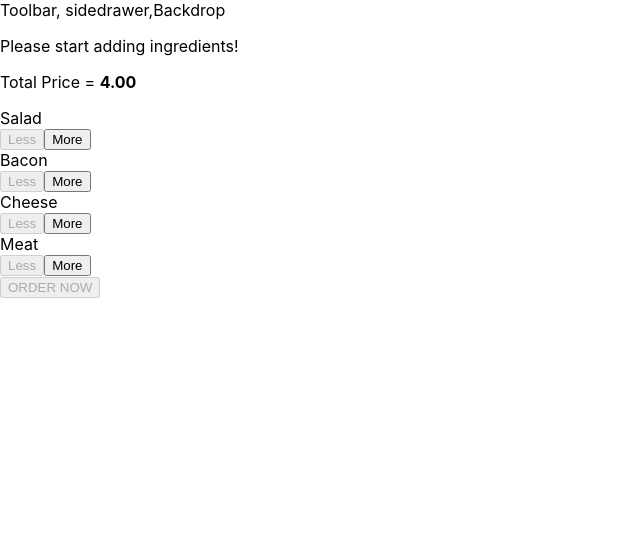
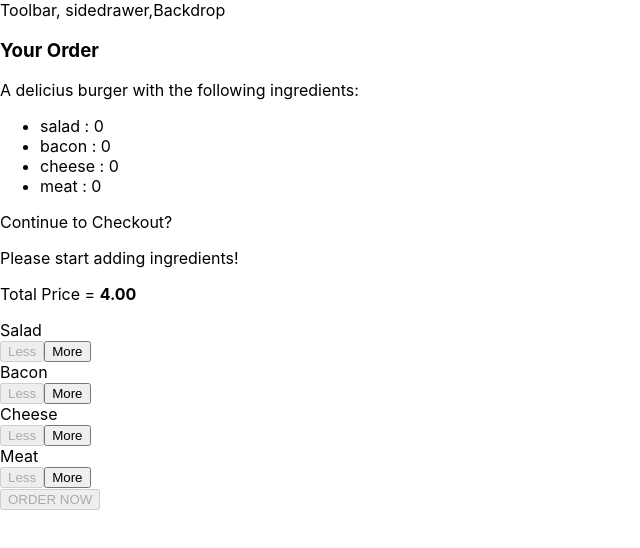
Before and after one commit to c8myapp/udburger, a React app: page / in a window 1280 px wide. Shown: the top 548 px of the page, without its empty margins (0-640 px from the left). Built offline with nearby package versions, Linux system fonts and the light colour scheme.

Commit message:
modal pop up add sumary ingredient is content for modal

```diff
--- a/src/components/burger/Burger.css
+++ b/src/components/burger/Burger.css
@@ -2,13 +2,11 @@
     width: 100%;
     margin: auto;
     height: 250px;
-	overflow: auto;
+    overflow: scroll;
     text-align: center;
     font-weight: bold;
     font-size: 1.2rem;
 }
-
-
 
 @media (min-width: 500px) and (min-height: 400px) {
     .Burger {
--- /dev/null
+++ b/src/components/burger/orderSummary/OrderSummary.jsx
@@ -0,0 +1,21 @@
+import React from "react";
+import ContainerChild from "../../../hoc/ContainerChild";
+const OrderSummary = props => {
+  const ingredientSummary = Object.keys(props.ingredients).map(igKey => {
+    return (
+      <li key={igKey}>
+        <span style={{}}>{igKey}</span> : {props.ingredients[igKey]}
+      </li>
+    );
+  });
+  return (
+    <ContainerChild>
+      <h3>Your Order</h3>
+      <p>A delicius burger with the following ingredients:</p>
+      <ul>{ingredientSummary}</ul>
+	  <p>Continue to Checkout?</p>
+    </ContainerChild>
+  );
+};
+
+export default OrderSummary;
--- /dev/null
+++ b/src/components/ui/modal/Modal.css
@@ -0,0 +1,20 @@
+.Modal {
+    position: fixed;
+    z-index: 500;
+    background-color: white;
+    width: 70%;
+    border: 1px solid #ccc;
+    box-shadow: 1px 1px 1px black;
+    padding: 16px;
+    left: 15%;
+    top: 30%;
+    box-sizing: border-box;
+    transition: all 0.3s ease-out;
+}
+
+@media (min-width: 600px) {
+    .Modal {
+        width: 500px;
+        left: calc(50% - 250px);
+    }
+}
--- /dev/null
+++ b/src/components/ui/modal/Modal.jsx
@@ -0,0 +1,8 @@
+import React from "react";
+import css from './Modal.css';
+const Modal = props => (
+<div className={css.Modal}>{props.children}</div>
+
+);
+
+export default Modal;
--- a/src/containers/burgerBuilder/BurgerBuilder.jsx
+++ b/src/containers/burgerBuilder/BurgerBuilder.jsx
@@ -2,6 +2,9 @@
 import ContainerChild from "../../hoc/ContainerChild";
 import Burger from "../../components/burger/Burger";
 import BuildControls from "../../components/burger/buildControls/BuildControls";
+import Modal from './../../components/ui/modal/Modal';
+import OrderSummary from "../../components/burger/orderSummary/OrderSummary";
+
 
 const INGREDIENT_PRICES = {
   salad: 0.5,
@@ -78,6 +81,9 @@
       // {salad: true, meat: false, ...}
       return (
           <ContainerChild>
+            <Modal>
+              <OrderSummary ingredients={this.state.ingredients}></OrderSummary>
+            </Modal>
               <Burger ingredients={this.state.ingredients} />
               <BuildControls
                   ingredientAdded={this.addIngredientHandler}
```
Also changed, not shown: src/components/ui/backDrop/Backdrop.jsx (added). Lines whose indentation alone changed are shown as unchanged.
